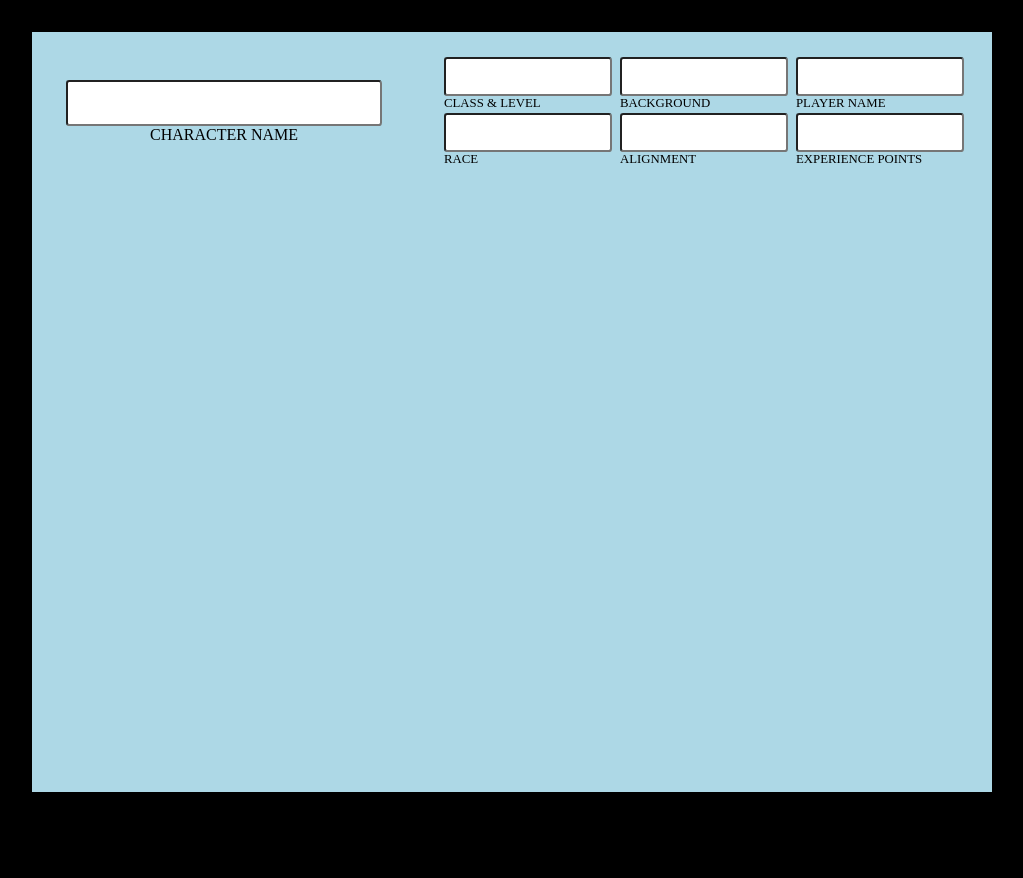
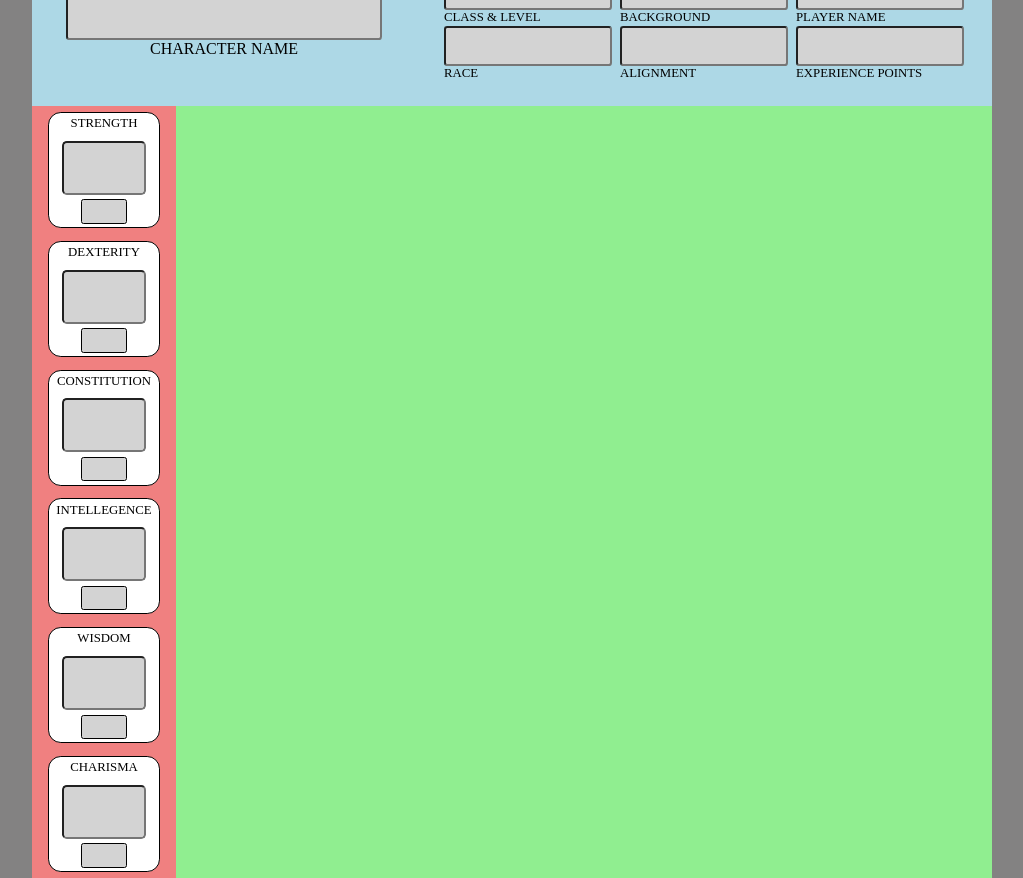
Before and after one commit to dompetriella/character-sheet-css, a plain HTML site: page index.html in a window 1280 px wide. Shown: the whole page, without its empty margins (128-1151 px from the left). Before the commit the page ends 800 px from the top, so only its background shows below. Drawn offline with Linux system fonts and the light colour scheme.

Commit message:
added ability score column

```diff
--- a/index.html
+++ b/index.html
@@ -8,7 +8,7 @@
     </head>
     <body>
         <main>
-            <section class="title-bar-container">
+            <section class="title-bar-container" id="title-bar-container">
                 <div class="character-name-container">
                     <input class="character-name-input"/>
                     <div>CHARACTER NAME</div>
@@ -40,6 +40,54 @@
                     </div>
                 </div>
             </section>
+
+            <section id="stats-column-container">
+
+                <section id="ability-scores-column-container">
+
+                    <div class="ability-score-container">
+                        <div>STRENGTH</div>
+                        <input class="ability-score-modifier-input" />
+                        <input class="ability-score-input" />
+                    </div>
+
+                    <div class="ability-score-container">
+                        <div>DEXTERITY</div>
+                        <input class="ability-score-modifier-input" />
+                        <input class="ability-score-input" />
+                    </div>
+
+                    <div class="ability-score-container">
+                        <div>CONSTITUTION</div>
+                        <input class="ability-score-modifier-input" />
+                        <input class="ability-score-input" />
+                    </div>
+
+                    <div class="ability-score-container">
+                        <div>INTELLEGENCE</div>
+                        <input class="ability-score-modifier-input" />
+                        <input class="ability-score-input" />
+                    </div>
+
+                    <div class="ability-score-container">
+                        <div>WISDOM</div>
+                        <input class="ability-score-modifier-input" />
+                        <input class="ability-score-input" />
+                    </div>
+
+                    <div class="ability-score-container">
+                        <div>CHARISMA</div>
+                        <input class="ability-score-modifier-input" />
+                        <input class="ability-score-input" />
+                    </div>
+
+                </section>
+
+                <section id="skills-container"></section>
+            </section>
+            <section id="hud-container"></section>
+            <section id="features-container"></section>
+
         </main>
     <script src="script.js"></script>
     </body>
--- a/style.scss
+++ b/style.scss
@@ -1,4 +1,6 @@
 $input-border-rad: .25em;
+$info-text: 0.8em;
+$heading-text: 1.5em;
 
 @mixin center-row {
     display: flex;
@@ -14,9 +16,18 @@ $input-border-rad: .25em;
     flex-direction: column;
 }
 
+@mixin input-props {
+    border-radius: $input-border-rad;
+    background-color: lightgrey;
+    text-align: center;
+    &:hover {
+        box-shadow: 0 0 0 1px black;
+    }
+}
+
 html {
     @include center-column;
-    background: black;
+    background: rgb(131, 130, 130);
     width: 100%;
     height: 100%;
 }
@@ -28,26 +39,25 @@ body {
     padding: 0;
     max-width: 60em;
     min-width: 60em;
-    height: 100%;
+    height: auto;
     margin-top: 2em;
 }
 
-.title-bar-container {
+#title-bar-container {
     @include center-row;
     width: 100%;
     height: 10em;
-}
 
     .character-name-container {
         @include center-column;
         height: 100%;
         min-width: 40%;
-}
 
         .character-name-input {
-    border-radius: $input-border-rad;
+            @include input-props;
             height: 3em;
             width: 80%;
+        }
     }
 
     .player-info-container {
@@ -55,18 +65,56 @@ body {
         min-width: 60%;
         display: flex;
         flex-wrap: wrap;
-}
 
         .player-info-input-container {
             padding: .05em 0.25em;
         }
 
         .player-info-input {
-    border-radius: $input-border-rad;
+            @include input-props;
             height: 2.5em;
             width: 12em;
         }
 
         .player-info-text {
-    font-size: 0.8em;
+            font-size: $info-text;
         }
+    }
+}
+
+#stats-column-container {
+    background-color: lightgreen;
+
+    #ability-scores-column-container {
+        @include center-column;
+        width: 15%;
+        background-color: lightcoral;
+
+        .ability-score-container {
+            @include center-column;
+            background-color: white;
+            font-size: $info-text;
+            border: solid black 1px;
+            margin: 0.5em 0em;
+            padding: 0.25em;
+            border-radius: 1em;
+        }
+
+        .ability-score-modifier-input {
+            @include input-props;
+            height: 2.5em;
+            width: 4em;
+            margin: 0.5em;
+            font-size: $heading-text;
+        }
+
+        .ability-score-input {
+            @include input-props;
+            margin-top: -5px;
+            font-size: $info-text;
+            height: 2em;
+            width: 4em;
+            border: solid black 1px;
+        }
+    }
+}
```
Also changed, not shown: style.css, 1 other file. Lines whose indentation alone changed are shown as unchanged.
